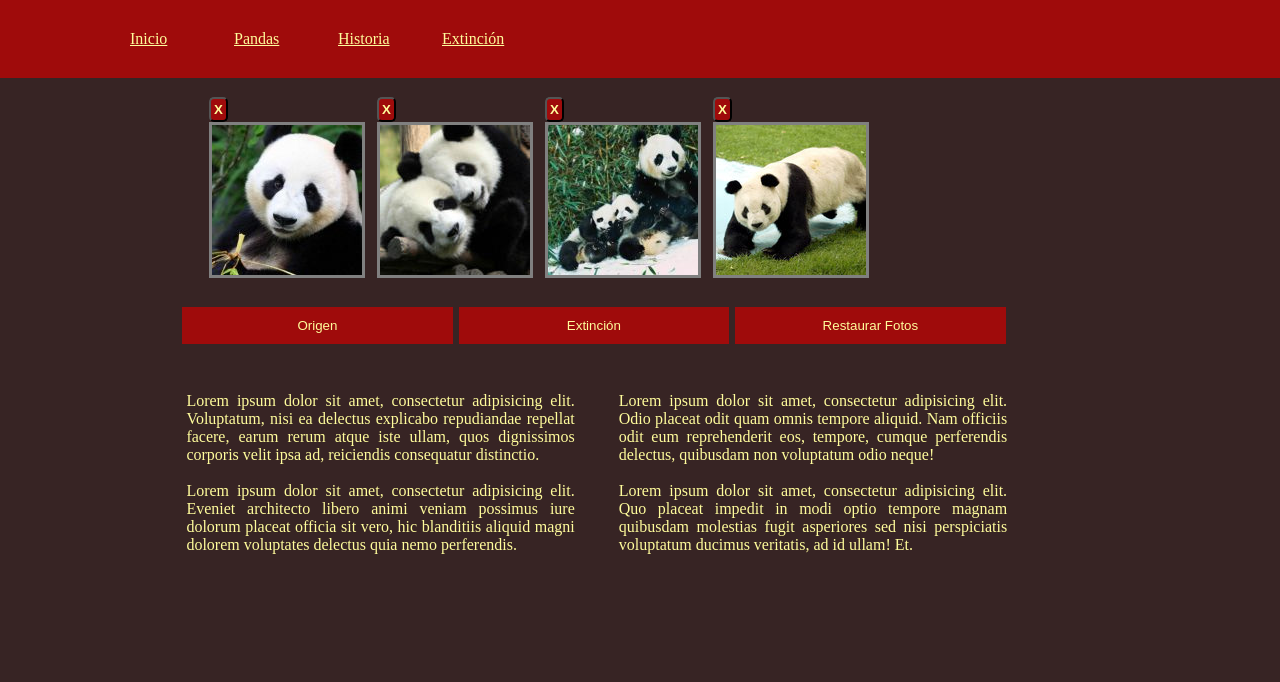
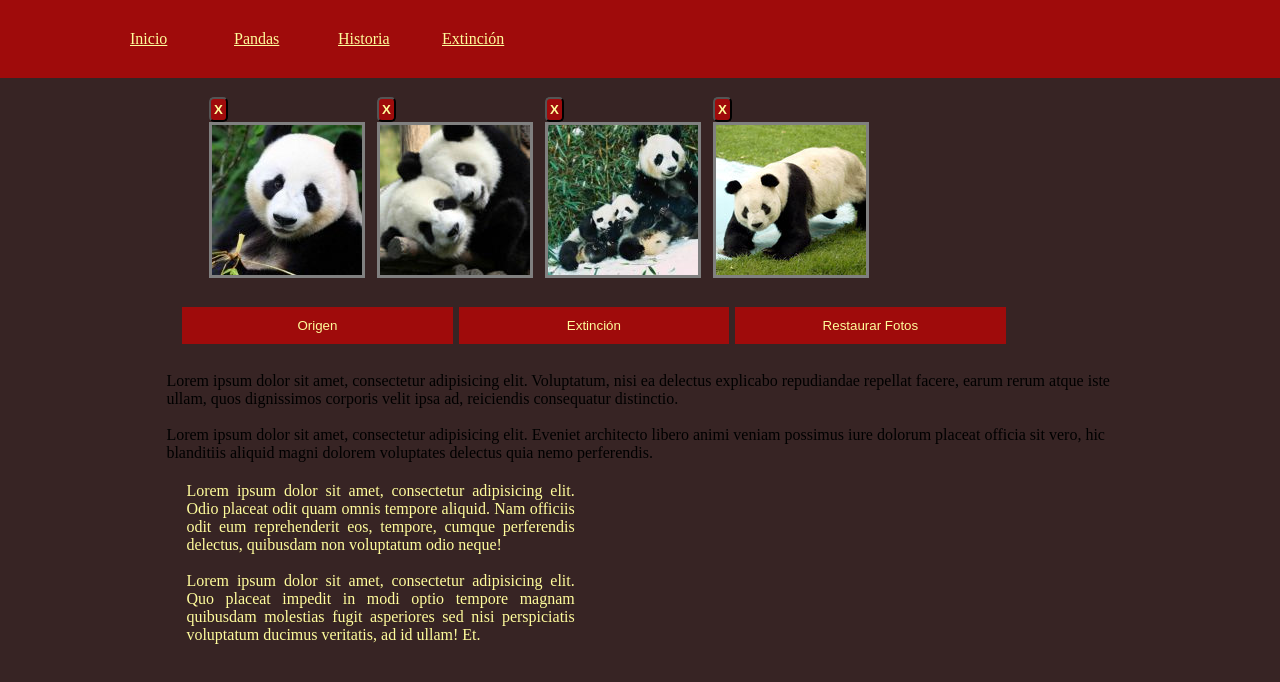
Before and after one commit to TheSchrodingerCat/panda-panda, a plain HTML site: page index.html in a window 1280 px wide. Both pictures are taken after a click on the button "Origen". Drawn offline with Linux system fonts and the light colour scheme.

Commit message:
se utilizo classList.toggle para los parrafos, pero no se borran

```diff
--- a/assets/js/main.js
+++ b/assets/js/main.js
@@ -29,6 +29,28 @@ function principal(){
 		cajita.appendChild(cajitaDown);
 		fotos.appendChild(cajita);
 	});
+
+	//parrafos
+		var p1 = document.getElementById("parrafos1");
+		var p2 = document.getElementById("parrafos2");
+
+
+		var text1P1 = document.createTextNode("Lorem ipsum dolor sit amet, consectetur adipisicing elit. Voluptatum, nisi ea delectus explicabo repudiandae repellat facere, earum rerum atque iste ullam, quos dignissimos corporis velit ipsa ad, reiciendis consequatur distinctio.");
+
+		var text2P1 = document.createTextNode("Lorem ipsum dolor sit amet, consectetur adipisicing elit. Eveniet architecto libero animi veniam possimus iure dolorum placeat officia sit vero, hic blanditiis aliquid magni dolorem voluptates delectus quia nemo perferendis.");
+
+		var text1P2 = document.createTextNode("Lorem ipsum dolor sit amet, consectetur adipisicing elit. Odio placeat odit quam omnis tempore aliquid. Nam officiis odit eum reprehenderit eos, tempore, cumque perferendis delectus, quibusdam non voluptatum odio neque!");
+
+		var text2P2 = document.createTextNode("Lorem ipsum dolor sit amet, consectetur adipisicing elit. Quo placeat impedit in modi optio tempore magnam quibusdam molestias fugit asperiores sed nisi perspiciatis voluptatum ducimus veritatis, ad id ullam! Et.");
+
+		p1.appendChild(text1P1);
+		p1.appendChild(document.createElement("br"));
+		p1.appendChild(document.createElement("br"));
+		p1.appendChild(text2P1);
+		p2.appendChild(text1P2);
+		p2.appendChild(document.createElement("br"));
+		p2.appendChild(document.createElement("br"));
+		p2.appendChild(text2P2);
 
 	//borrar fotos
 
@@ -72,8 +94,21 @@ function principal(){
 			miDiv.classList.add("picture" + arrFotos.indexOf(element));
 			miDivIn.classList.add("pictureIn" + arrFotos.indexOf(element));
 			miDivDown.classList.add("pictureDown" + arrFotos.indexOf(element));
-		})
+		});
 	});
+
+	//eliminar y reponer párrafos
+
+	var clickearOrigen = document.getElementById("boton0");
+	var clickearExtincion = document.getElementById("boton1");
+
+	clickearOrigen.addEventListener("click",function(){
+			p1.classList.toggle("parraf");
+		});
+
+	clickearExtincion.addEventListener("click",function(){
+			p2.classList.toggle("parraf");
+		});
 
 
 }
--- a/index.html
+++ b/index.html
@@ -30,12 +30,10 @@
 	<!-- parrafos -->
 	<section id="section3">
 		<div class="parraf" id="parrafos1">
-			Lorem ipsum dolor sit amet, consectetur adipisicing elit. Voluptatum, nisi ea delectus explicabo repudiandae repellat facere, earum rerum atque iste ullam, quos dignissimos corporis velit ipsa ad, reiciendis consequatur distinctio. <br><br>
-			Lorem ipsum dolor sit amet, consectetur adipisicing elit. Eveniet architecto libero animi veniam possimus iure dolorum placeat officia sit vero, hic blanditiis aliquid magni dolorem voluptates delectus quia nemo perferendis.
+
 		</div>
 		<div class="parraf" id="parrafos2">
-			Lorem ipsum dolor sit amet, consectetur adipisicing elit. Odio placeat odit quam omnis tempore aliquid. Nam officiis odit eum reprehenderit eos, tempore, cumque perferendis delectus, quibusdam non voluptatum odio neque! <br><br>
-			Lorem ipsum dolor sit amet, consectetur adipisicing elit. Quo placeat impedit in modi optio tempore magnam quibusdam molestias fugit asperiores sed nisi perspiciatis voluptatum ducimus veritatis, ad id ullam! Et.
+
 		</div>
 	</section>
 
```
